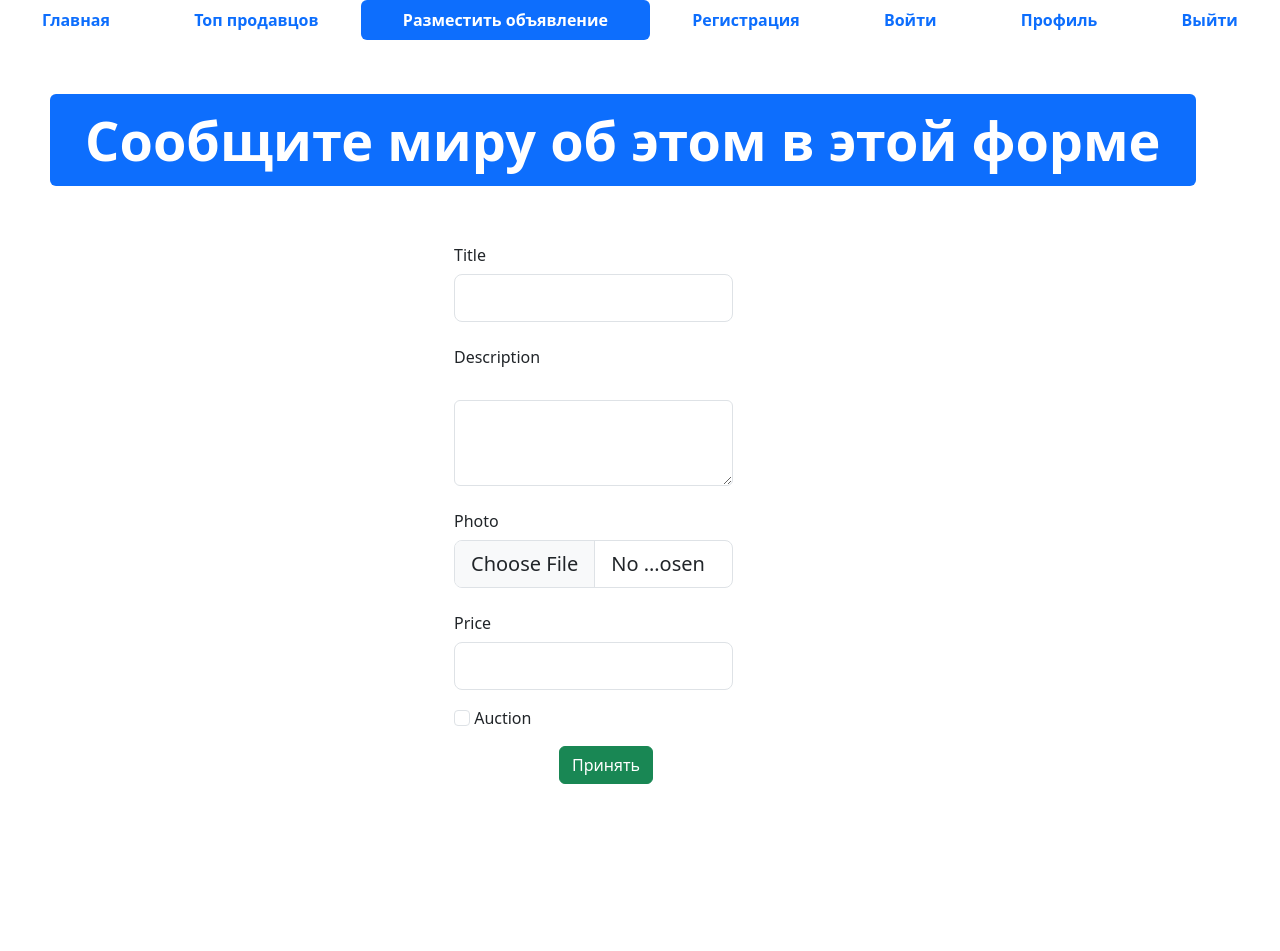
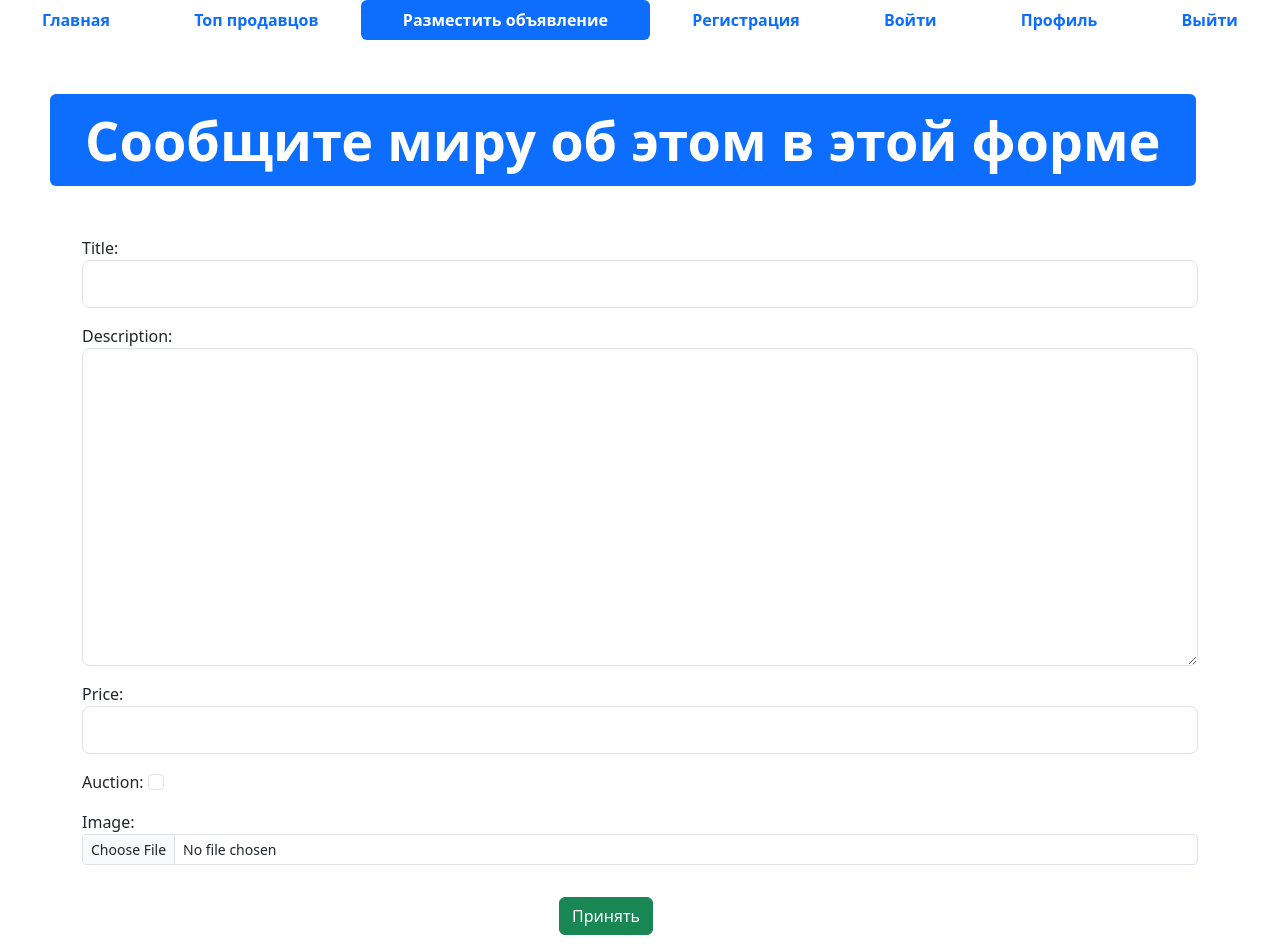
Before and after one commit to AngelinShp/Maximum, a Django app: template Django_projango/templates/advertisement-post.html in a window 1280 px wide. Before the commit the page ends 784 px from the top, so only its background shows below. Run offline with Django 4.2, Linux system fonts and the light colour scheme; the template is opened without the code that fills it: values that come from a table or form of the project are taken from there, others are empty; some libraries are stand-ins or nearby versions.

Commit message:
Формы

```diff
--- /dev/null
+++ b/Django_projango/advert/forms.py
@@ -0,0 +1,8 @@
+from django import forms
+
+class AdvertisementForm(forms.Form):
+    title=forms.CharField(max_length=64, widget=forms.TextInput(attrs={'class' : 'form-control form-control-lg'}))
+    description=forms.CharField(widget=forms.Textarea(attrs={'class' : 'form-control form-control-lg'}))
+    price=forms.DecimalField(widget=forms.NumberInput(attrs={'class': 'form-control form-control-lg'}))
+    auction=forms.BooleanField(required=False, widget=forms.CheckboxInput(attrs={'class': 'form-check-input'}))
+    image=forms.ImageField(widget=forms.FileInput(attrs={'class' : 'form-control form-control-sm'}))
--- a/Django_projango/advert/urls.py
+++ b/Django_projango/advert/urls.py
@@ -1,7 +1,8 @@
 from django.urls import path
-from .views import index, top_sellers
+from .views import index, top_sellers, advertisement_post
 
 urlpatterns=[
     path('', index, name='main-page'),
-    path('top-sellers/', top_sellers, name='top-sellers')
+    path('top-sellers/', top_sellers, name='top-sellers'),
+    path('advertisement_post/', advertisement_post, name='adv_post')
 ]
--- a/Django_projango/templates/advertisement-post.html
+++ b/Django_projango/templates/advertisement-post.html
@@ -1,31 +1,24 @@
-<!DOCTYPE html>
-<html lang="en">
+{% extends 'base.html' %}
+{% load static%}
 
-<head>
-  <meta charset="UTF-8">
-  <meta http-equiv="X-UA-Compatible" content="IE=edge">
-  <meta name="viewport" content="width=device-width, initial-scale=1.0">
-  <link rel="shortcut icon" href="img/favicon.ico" type="image/x-icon">
-  <link href="css/bootstrap.min.css" rel="stylesheet">
-  <link rel="stylesheet" href="css/fontello.css">
-  <title>Advertisement-post</title>
-</head>
+{% block title %}
+Размещение объявлений
+{% endblock %}
 
-<body>
-
+{% block content %}
 
   <ul class="nav nav-pills sticky-top bg-white nav-fill">
     <li class="nav-item">
-      <a class="nav-link" href="index.html">
+      <a class="nav-link" href="{% url 'main-page' %}">
         <span style="font-weight: bold;">Главная</span>
       </a>
     </li>
     <li class="nav-item">
-      <a class="nav-link" href="top-sellers.html"><span style="font-weight: bold;">Топ продавцов</span>
+      <a class="nav-link" href="{% url 'top-sellers' %}"><span style="font-weight: bold;">Топ продавцов</span>
       </a>
     </li>
     <li class="nav-item">
-      <a class="nav-link active" aria-current="page" href="advertisement-post.html">
+      <a class="nav-link active" aria-current="page" href="{% url 'adv_post' %}">
         <span style="font-weight: bold;">Разместить объявление</span>
       </a>
     </li>
@@ -57,47 +50,12 @@
       </div>
     </div>
   </div>
-  <div class="container">
-    <form method="post">
+<div class="container">
+    <form method="post" enctype="multipart/form-data">
+      {% csrf_token %}
       <div class="row mb-3">
         <div class="col">
-          <label class="col-sm-4 col-form-label offset-4">Title</label>
-          <div class="col-sm-4 offset-4 w-25">
-            <input type="text" class="form-control form-control-lg">
-          </div>
-        </div>
-      </div>
-      <div class="row mb-3">
-        <div class="col">
-          <label class="col-sm-4 col-form-label offset-4">Description</label>
-          <div class="col-sm-4 offset-4 w-25">
-              <label for="" class="form-label"></label>
-              <textarea class="form-control" name="" id="" rows="3"></textarea>
-          </div>
-        </div>
-      </div>
-      <div class="row mb-3">
-        <div class="col">
-          <label class="col-sm-4 col-form-label offset-4">Photo</label>
-          <div class="col-sm-4 offset-4 w-25">
-            <input type="file" class="form-control form-control-lg">
-          </div>
-        </div>
-      </div>
-      <div class="row mb-3">
-        <div class="col">
-          <label class="col-sm-4 col-form-label offset-4">Price</label>
-          <div class="col-sm-4 offset-4 w-25">
-            <input type="text" class="form-control form-control-lg">
-          </div>
-        </div>
-      </div>
-      <div class="row mb-3">
-        <div class="col">
-          <div class="offset-4 w-25">
-            <input type="checkbox" class="form-check-input">
-            <label class="form-check-label">Auction</label>
-          </div>
+          {{ form.as_p }}
         </div>
       </div>
       <div class="row mb-3 offset-sm-5">
@@ -107,6 +65,4 @@
       </div>
     </form>
   </div>
-  <script src="js/bootstrap.bundle.min.js"></script>
-</body>
-</html>
+{% endblock %}
--- a/Django_projango/templates/index.html
+++ b/Django_projango/templates/index.html
@@ -17,7 +17,7 @@
     </a>
   </li>
   <li class="nav-item">
-    <a class="nav-link" href="advertisement-post.html">
+    <a class="nav-link" href="{% url 'adv_post' %}">
       <span style="font-weight: bold;">Разместить объявление</span>
     </a>
   </li>
--- a/Django_projango/templates/top-sellers.html
+++ b/Django_projango/templates/top-sellers.html
@@ -17,7 +17,7 @@
       </a>
     </li>
     <li class="nav-item">
-      <a class="nav-link" href="advertisement-post.html">
+      <a class="nav-link" href="{% url 'adv_post' %}">
         <span style="font-weight: bold;">Разместить объявление</span>
       </a>
     </li>
```
Also changed, not shown: Django_projango/advert/views.py (+16 -1 lines), Django_projango/db.sqlite3.
